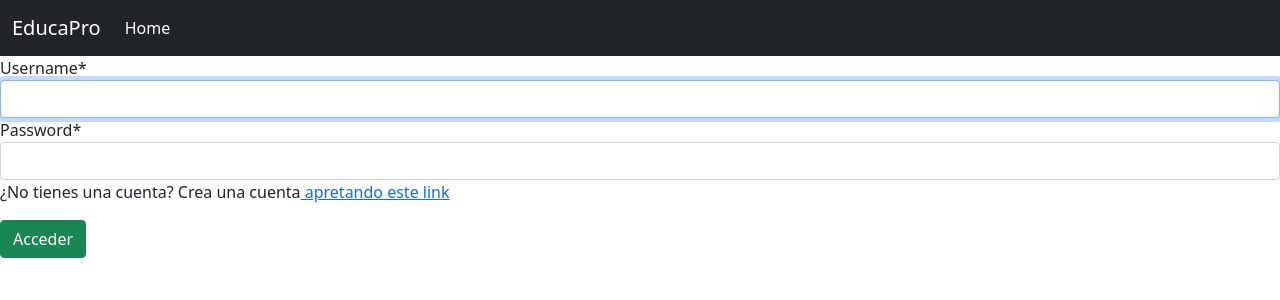
After one commit to akemurashi/EducaProject, a Django app: page /login/ in a window 1280 px wide. The commit adds this page. Shown: the top 300 px of the page. Run offline with Django 3.2, Linux system fonts and the light colour scheme; some libraries are stand-ins or nearby versions.

Commit message:
se agrego una pagina login y su funcionamiento

```diff
--- a/Educapro/settings.py
+++ b/Educapro/settings.py
@@ -128,3 +128,6 @@ STATIC_URL = '/static/'
 DEFAULT_AUTO_FIELD = 'django.db.models.BigAutoField'
 
 CRISPY_TEMPLATE_PACK="bootstrap4"
+
+LOGIN_REDIRECT_URL = "/"
+LOGOUT_REDIRECT_URL = "/"
--- a/Educapro/urls.py
+++ b/Educapro/urls.py
@@ -20,4 +20,5 @@ urlpatterns = [
     path('admin/', admin.site.urls),
     path("register/", v.register, name="register"),
     path("", include("main.urls")),
+    path("", include("django.contrib.auth.urls")),
 ]
--- a/main/templates/main/base.html
+++ b/main/templates/main/base.html
@@ -23,7 +23,7 @@
         </div>
     </div>
     </nav>
-    {% block content %}{% endblock %}
+      {% block content %}{% endblock %}
     <script src="https://cdn.jsdelivr.net/npm/bootstrap@5.1.3/dist/js/bootstrap.bundle.min.js" integrity="sha384-ka7Sk0Gln4gmtz2MlQnikT1wXgYsOg+OMhuP+IlRH9sENBO0LRn5q+8nbTov4+1p" crossorigin="anonymous"></script>
   </body>
 </html>
--- a/main/templates/main/home.html
+++ b/main/templates/main/home.html
@@ -9,7 +9,7 @@
         <div class="box">
             <h3>Login</h3>
             <p>haga click para acceder a su cuenta</p>
-            <a href="#" class="btn">acceder</a>
+            <a href="login" class="btn">acceder</a>
         </div>
 
         <div class="box">
@@ -23,7 +23,7 @@
         <div class="box">
             <h3>Register</h3>
             <p>haga click para registrarse</p>
-            <a href="#" class="btn">registrarse</a>
+            <a href="/register" class="btn">registrarse</a>
         </div>
 </div>
 {% endblock %}
--- a/usuarios/forms.py
+++ b/usuarios/forms.py
@@ -5,7 +5,6 @@ from django.contrib.auth.models import User
 
 class EncuestaRegistro(UserCreationForm):
     email = forms.EmailField()
-
     class Meta:
         model = User
         fields = ["username", "email", "password1", "password2"]
--- /dev/null
+++ b/usuarios/templates/registration/login.html
@@ -0,0 +1,13 @@
+{% extends 'main/base.html' %}
+
+{% block title %}<title>acceder</title>{% endblock %}
+
+{% load crispy_forms_tags %}
+{% block content %}
+    <form method="post" class="from-group">
+        {% csrf_token %}
+        {{form|crispy}}
+        <p>¿No tienes una cuenta? Crea una cuenta<a href="/register"> apretando este link</a></p>
+        <button type="submit" class="btn btn-success">Acceder</button>
+    </form>
+{% endblock %}
```
Also changed, not shown: db.sqlite3.
